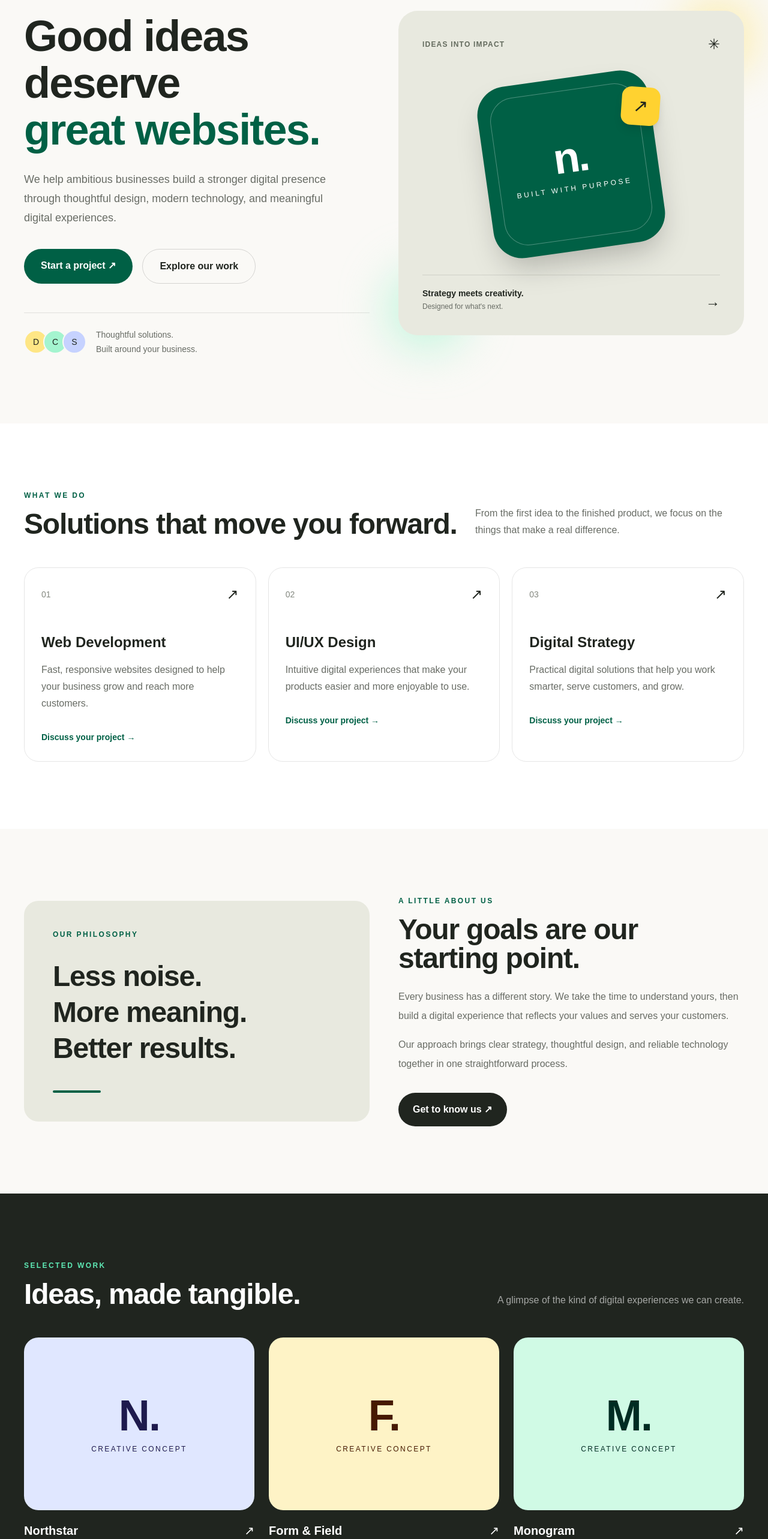
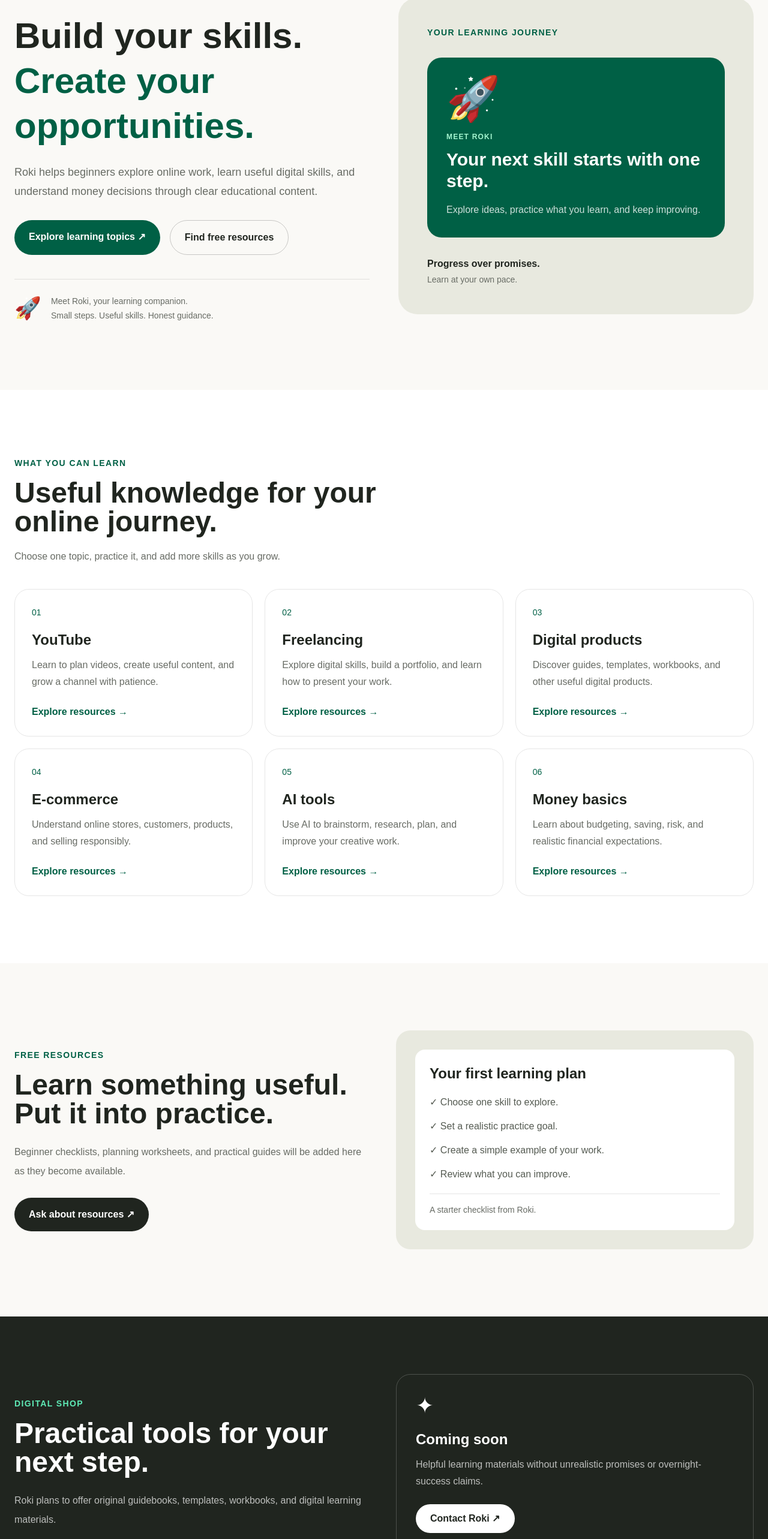
Before and after one commit to hasenmusema34-a11y/north-studio, a Next.js app: page / in a window 1280 px wide. Shown: the part 215-2781 px from the top of the page at 60% size. Built offline with nearby package versions, Linux system fonts and the light colour scheme.

Commit message:
Replace North Studio homepage with Roki

```diff
--- a/app/page.tsx
+++ b/app/page.tsx
@@ -1,326 +1,161 @@
+
 import ContactForm from "./ContactForm";
-const services = [
-  {
-    number: "01",
-    title: "Web Development",
-    description:
-      "Fast, responsive websites designed to help your business grow and reach more customers.",
-  },
-  {
-    number: "02",
-    title: "UI/UX Design",
-    description:
-      "Intuitive digital experiences that make your products easier and more enjoyable to use.",
-  },
-  {
-    number: "03",
-    title: "Digital Strategy",
-    description:
-      "Practical digital solutions that help you work smarter, serve customers, and grow.",
-  },
-];
 
-const projects = [
-  {
-    number: "01",
-    name: "Northstar",
-    type: "Brand & digital experience",
-    style: "bg-indigo-100 text-indigo-950",
-    symbol: "N.",
-  },
-  {
-    number: "02",
-    name: "Form & Field",
-    type: "E-commerce concept",
-    style: "bg-amber-100 text-amber-950",
-    symbol: "F.",
-  },
-  {
-    number: "03",
-    name: "Monogram",
-    type: "Business website concept",
-    style: "bg-emerald-100 text-emerald-950",
-    symbol: "M.",
-  },
+const topics = [
+  { title: "YouTube", text: "Learn to plan videos, create useful content, and grow a channel with patience." },
+  { title: "Freelancing", text: "Explore digital skills, build a portfolio, and learn how to present your work." },
+  { title: "Digital products", text: "Discover guides, templates, workbooks, and other useful digital products." },
+  { title: "E-commerce", text: "Understand online stores, customers, products, and selling responsibly." },
+  { title: "AI tools", text: "Use AI to brainstorm, research, plan, and improve your creative work." },
+  { title: "Money basics", text: "Learn about budgeting, saving, risk, and realistic financial expectations." },
 ];
 
 export default function Home() {
   return (
     <main className="min-h-screen bg-[#faf9f6] text-[#20251f]">
-      <header className="sticky top-0 z-50 border-b border-black/5 bg-[#faf9f6]/95 backdrop-blur">
-        <nav className="mx-auto flex max-w-7xl items-center justify-between px-6 py-5 lg:px-10">
-          <a href="#" className="text-2xl font-black tracking-tight">
-            north<span className="text-emerald-700">.</span>
-          </a>
-
-          <div className="hidden items-center gap-8 text-sm font-medium md:flex">
-            <a href="#services" className="hover:text-emerald-700">Services</a>
-            <a href="#about" className="hover:text-emerald-700">About</a>
-            <a href="#work" className="hover:text-emerald-700">Our work</a>
-            <a href="#contact" className="hover:text-emerald-700">Contact</a>
+      <header className="sticky top-0 z-50 border-b border-black/10 bg-[#faf9f6]/95">
+        <nav className="mx-auto flex max-w-7xl items-center justify-between px-6 py-5">
+          <a href="#home" className="text-3xl font-black">roki<span className="text-emerald-700">.</span></a>
+          <div className="hidden gap-6 text-sm font-medium md:flex">
+            <a href="#learn">Learn</a>
+            <a href="#resources">Free resources</a>
+            <a href="#shop">Digital shop</a>
+            <a href="#about">About</a>
+            <a href="#contact">Contact</a>
           </div>
-
-          <a
-            href="#contact"
-            className="rounded-full bg-[#20251f] px-5 py-3 text-sm font-semibold text-white transition hover:bg-emerald-800"
-          >
-            Let&apos;s talk ↗
-          </a>
+          <a href="#learn" className="rounded-full bg-[#20251f] px-5 py-3 text-sm font-semibold text-white">Start learning ↗</a>
         </nav>
       </header>
 
-      <section className="mx-auto grid max-w-7xl items-center gap-12 px-6 py-20 md:py-28 lg:grid-cols-2 lg:px-10">
+      <section id="home" className="mx-auto grid max-w-7xl items-center gap-12 px-6 py-20 md:grid-cols-2 md:py-28">
         <div>
-          <p className="mb-6 flex items-center gap-2 text-xs font-bold uppercase tracking-[0.2em] text-emerald-800">
-            <span className="h-2 w-2 rounded-full bg-emerald-600" />
-            Independent digital studio
-          </p>
-
-          <h1 className="max-w-2xl text-5xl font-semibold leading-[1.08] tracking-tight sm:text-6xl lg:text-7xl">
-            Good ideas deserve
-            <span className="block text-emerald-800">great websites.</span>
-          </h1>
-
-          <p className="mt-7 max-w-lg text-lg leading-8 text-[#686c65]">
-            We help ambitious businesses build a stronger digital presence
-            through thoughtful design, modern technology, and meaningful
-            digital experiences.
-          </p>
-
-          <div className="mt-9 flex flex-wrap gap-4">
-            <a
-              href="#contact"
-              className="rounded-full bg-emerald-800 px-7 py-4 font-semibold text-white transition hover:bg-emerald-900"
-            >
-              Start a project ↗
-            </a>
-            <a
-              href="#work"
-              className="rounded-full border border-black/15 px-7 py-4 font-semibold transition hover:bg-white"
-            >
-              Explore our work
-            </a>
+          <p className="mb-5 text-sm font-bold uppercase tracking-widest text-emerald-800">Practical learning for beginners</p>
+          <h1 className="text-5xl font-semibold leading-tight sm:text-6xl">Build your skills.<span className="block text-emerald-800">Create your opportunities.</span></h1>
+          <p className="mt-6 max-w-xl text-lg leading-8 text-[#686c65]">Roki helps beginners explore online work, learn useful digital skills, and understand money decisions through clear educational content.</p>
+          <div className="mt-8 flex flex-wrap gap-4">
+            <a href="#learn" className="rounded-full bg-emerald-800 px-6 py-4 font-semibold text-white">Explore learning topics ↗</a>
+            <a href="#resources" className="rounded-full border border-black/20 px-6 py-4 font-semibold">Find free resources</a>
           </div>
-
-          <div className="mt-12 flex items-center gap-4 border-t border-black/10 pt-6">
-            <div className="flex -space-x-2">
-              <span className="flex h-10 w-10 items-center justify-center rounded-full border-2 border-[#faf9f6] bg-amber-200 text-sm">D</span>
-              <span className="flex h-10 w-10 items-center justify-center rounded-full border-2 border-[#faf9f6] bg-emerald-200 text-sm">C</span>
-              <span className="flex h-10 w-10 items-center justify-center rounded-full border-2 border-[#faf9f6] bg-indigo-200 text-sm">S</span>
-            </div>
-            <p className="text-sm leading-6 text-[#686c65]">
-              Thoughtful solutions.
-              <br />
-              Built around your business.
-            </p>
+          <div className="mt-10 flex items-center gap-4 border-t border-black/10 pt-6">
+            <span className="text-4xl">🚀</span>
+            <p className="text-sm leading-6 text-[#686c65]">Meet Roki, your learning companion.<br />Small steps. Useful skills. Honest guidance.</p>
           </div>
         </div>
-
-        <div className="relative mx-auto w-full max-w-xl">
-          <div className="absolute -right-3 -top-3 h-28 w-28 rounded-full bg-amber-200/80 blur-2xl" />
-          <div className="absolute -bottom-5 -left-4 h-32 w-32 rounded-full bg-emerald-200/70 blur-2xl" />
-
-          <div className="relative overflow-hidden rounded-[2rem] bg-[#e8e9df] p-6 sm:p-10">
-            <div className="flex items-center justify-between">
-              <span className="text-xs font-bold uppercase tracking-widest text-[#646b5e]">
-                Ideas into impact
-              </span>
-              <span className="text-2xl">✳</span>
-            </div>
-
-            <div className="my-10 flex min-h-64 items-center justify-center">
-              <div className="relative flex h-64 w-64 rotate-[-8deg] items-center justify-center rounded-[3rem] bg-emerald-800 shadow-2xl sm:h-72 sm:w-72">
-                <div className="absolute inset-5 rounded-[2.5rem] border border-white/30" />
-                <div className="text-center text-white">
-                  <div className="text-7xl font-black tracking-tighter">n.</div>
-                  <div className="mt-2 text-xs uppercase tracking-[0.3em]">
-                    Built with purpose
-                  </div>
-                </div>
-                <div className="absolute -right-4 top-8 flex h-16 w-16 rotate-12 items-center justify-center rounded-2xl bg-amber-300 text-3xl shadow-lg">
-                  ↗
-                </div>
-              </div>
-            </div>
-
-            <div className="flex items-end justify-between border-t border-black/10 pt-5">
-              <div>
-                <p className="text-sm font-semibold">Strategy meets creativity.</p>
-                <p className="mt-1 text-xs text-[#686c65]">Designed for what&apos;s next.</p>
-              </div>
-              <span className="text-2xl">→</span>
-            </div>
+        <div className="rounded-[2rem] bg-[#e8e9df] p-8 sm:p-12">
+          <p className="text-sm font-bold uppercase tracking-widest text-emerald-800">Your learning journey</p>
+          <div className="my-8 rounded-3xl bg-emerald-800 p-8 text-white">
+            <span className="text-7xl">🚀</span>
+            <p className="mt-5 text-xs font-bold uppercase tracking-widest text-emerald-200">Meet Roki</p>
+            <h2 className="mt-3 text-3xl font-semibold">Your next skill starts with one step.</h2>
+            <p className="mt-4 leading-7 text-white/80">Explore ideas, practice what you learn, and keep improving.</p>
           </div>
+          <p className="font-semibold">Progress over promises.</p>
+          <p className="mt-1 text-sm text-[#686c65]">Learn at your own pace.</p>
         </div>
       </section>
 
-      <section id="services" className="bg-white py-20 md:py-28">
-        <div className="mx-auto max-w-7xl px-6 lg:px-10">
-          <div className="mb-12 flex flex-col justify-between gap-5 md:flex-row md:items-end">
-            <div>
-              <p className="text-xs font-bold uppercase tracking-[0.2em] text-emerald-800">What we do</p>
-              <h2 className="mt-4 text-4xl font-semibold tracking-tight sm:text-5xl">
-                Solutions that move you forward.
-              </h2>
-            </div>
-            <p className="max-w-md leading-7 text-[#686c65]">
-              From the first idea to the finished product, we focus on the
-              things that make a real difference.
-            </p>
-          </div>
-
-          <div className="grid gap-5 md:grid-cols-3">
-            {services.map((service) => (
-              <article
-                key={service.number}
-                className="group rounded-3xl border border-black/10 p-7 transition hover:-translate-y-1 hover:border-emerald-800/40 hover:shadow-xl"
-              >
-                <div className="flex items-center justify-between">
-                  <span className="text-sm text-[#858981]">{service.number}</span>
-                  <span className="text-2xl transition group-hover:translate-x-1">↗</span>
-                </div>
-                <h3 className="mt-12 text-2xl font-semibold">{service.title}</h3>
-                <p className="mt-4 leading-7 text-[#686c65]">
-                  {service.description}
-                </p>
-                <a href="#contact" className="mt-8 inline-block text-sm font-bold text-emerald-800">
-                  Discuss your project →
-                </a>
+      <section id="learn" className="bg-white px-6 py-20 md:py-28">
+        <div className="mx-auto max-w-7xl">
+          <p className="text-sm font-bold uppercase tracking-widest text-emerald-800">What you can learn</p>
+          <h2 className="mt-4 max-w-2xl text-4xl font-semibold sm:text-5xl">Useful knowledge for your online journey.</h2>
+          <p className="mt-5 max-w-xl leading-7 text-[#686c65]">Choose one topic, practice it, and add more skills as you grow.</p>
+          <div className="mt-10 grid gap-5 md:grid-cols-2 lg:grid-cols-3">
+            {topics.map((topic, index) => (
+              <article key={topic.title} className="rounded-3xl border border-black/10 p-7 transition hover:shadow-lg">
+                <p className="text-sm text-emerald-800">0{index + 1}</p>
+                <h3 className="mt-5 text-2xl font-semibold">{topic.title}</h3>
+                <p className="mt-3 leading-7 text-[#686c65]">{topic.text}</p>
+                <a href="#resources" className="mt-6 inline-block font-semibold text-emerald-800">Explore resources →</a>
               </article>
             ))}
           </div>
         </div>
       </section>
 
-      <section id="about" className="py-20 md:py-28">
-        <div className="mx-auto grid max-w-7xl gap-12 px-6 md:grid-cols-2 md:items-center lg:px-10">
-          <div className="rounded-3xl bg-[#e8e9df] p-8 sm:p-12">
-            <p className="text-xs font-bold uppercase tracking-[0.2em] text-emerald-800">Our philosophy</p>
-            <p className="mt-8 text-4xl font-semibold leading-tight tracking-tight sm:text-5xl">
-              Less noise.
-              <br />
-              More meaning.
-              <br />
-              Better results.
-            </p>
-            <div className="mt-10 h-1 w-20 rounded-full bg-emerald-800" />
+      <section id="resources" className="px-6 py-20 md:py-28">
+        <div className="mx-auto grid max-w-7xl gap-10 md:grid-cols-2 md:items-center">
+          <div>
+            <p className="text-sm font-bold uppercase tracking-widest text-emerald-800">Free resources</p>
+            <h2 className="mt-4 text-4xl font-semibold sm:text-5xl">Learn something useful. Put it into practice.</h2>
+            <p className="mt-6 leading-8 text-[#686c65]">Beginner checklists, planning worksheets, and practical guides will be added here as they become available.</p>
+            <a href="#contact" className="mt-7 inline-block rounded-full bg-[#20251f] px-6 py-4 font-semibold text-white">Ask about resources ↗</a>
           </div>
-
-          <div>
-            <p className="text-xs font-bold uppercase tracking-[0.2em] text-emerald-800">A little about us</p>
-            <h2 className="mt-4 text-4xl font-semibold tracking-tight sm:text-5xl">
-              Your goals are our starting point.
-            </h2>
-            <p className="mt-6 leading-8 text-[#686c65]">
-              Every business has a different story. We take the time to
-              understand yours, then build a digital experience that reflects
-              your values and serves your customers.
-            </p>
-            <p className="mt-4 leading-8 text-[#686c65]">
-              Our approach brings clear strategy, thoughtful design, and
-              reliable technology together in one straightforward process.
-            </p>
-            <a href="#contact" className="mt-8 inline-block rounded-full bg-[#20251f] px-6 py-4 font-semibold text-white hover:bg-emerald-800">
-              Get to know us ↗
-            </a>
+          <div className="rounded-3xl bg-[#e8e9df] p-8">
+            <div className="rounded-2xl bg-white p-6">
+              <h3 className="text-2xl font-semibold">Your first learning plan</h3>
+              <ul className="mt-5 space-y-4 text-[#555b52]">
+                <li>✓ Choose one skill to explore.</li>
+                <li>✓ Set a realistic practice goal.</li>
+                <li>✓ Create a simple example of your work.</li>
+                <li>✓ Review what you can improve.</li>
+              </ul>
+              <p className="mt-5 border-t border-black/10 pt-4 text-sm text-[#686c65]">A starter checklist from Roki.</p>
+            </div>
           </div>
         </div>
       </section>
 
-      <section id="work" className="bg-[#20251f] py-20 text-white md:py-28">
-        <div className="mx-auto max-w-7xl px-6 lg:px-10">
-          <p className="text-xs font-bold uppercase tracking-[0.2em] text-emerald-300">Selected work</p>
-          <div className="mt-4 flex flex-col justify-between gap-5 sm:flex-row sm:items-end">
-            <h2 className="text-4xl font-semibold tracking-tight sm:text-5xl">Ideas, made tangible.</h2>
-            <p className="max-w-md leading-7 text-white/60">
-              A glimpse of the kind of digital experiences we can create.
-            </p>
+      <section id="shop" className="bg-[#20251f] px-6 py-20 text-white md:py-24">
+        <div className="mx-auto grid max-w-7xl gap-10 md:grid-cols-2 md:items-center">
+          <div>
+            <p className="text-sm font-bold uppercase tracking-widest text-emerald-300">Digital shop</p>
+            <h2 className="mt-4 text-4xl font-semibold sm:text-5xl">Practical tools for your next step.</h2>
+            <p className="mt-6 leading-8 text-white/70">Roki plans to offer original guidebooks, templates, workbooks, and digital learning materials.</p>
           </div>
-
-          <div className="mt-12 grid gap-6 md:grid-cols-3">
-            {projects.map((project) => (
-              <article key={project.number}>
-                <div className={`flex aspect-[4/3] flex-col items-center justify-center rounded-3xl ${project.style}`}>
-                  <span className="text-7xl font-black tracking-tight">{project.symbol}</span>
-                  <span className="mt-3 text-xs uppercase tracking-[0.2em]">Creative concept</span>
-                </div>
-                <div className="mt-5 flex items-start justify-between gap-3">
-                  <div>
-                    <h3 className="text-xl font-semibold">{project.name}</h3>
-                    <p className="mt-1 text-sm text-white/60">{project.type}</p>
-                  </div>
-                  <span className="text-xl">↗</span>
-                </div>
-              </article>
-            ))}
+          <div className="rounded-3xl border border-white/20 p-8">
+            <span className="text-4xl">✦</span>
+            <h3 className="mt-5 text-2xl font-semibold">Coming soon</h3>
+            <p className="mt-3 leading-7 text-white/70">Helpful learning materials without unrealistic promises or overnight-success claims.</p>
+            <a href="#contact" className="mt-6 inline-block rounded-full bg-white px-6 py-3 font-semibold text-[#20251f]">Contact Roki ↗</a>
           </div>
-          <p className="mt-6 text-xs text-white/50">
-            These are illustrative portfolio concepts, not claims of completed client projects.
-          </p>
         </div>
       </section>
 
-      <section className="bg-white py-20 md:py-24">
-        <div className="mx-auto max-w-4xl px-6 text-center">
-          <span className="text-4xl text-emerald-800">“</span>
-          <h2 className="mt-4 text-3xl font-medium leading-relaxed tracking-tight sm:text-4xl">
-            Great digital experiences start with understanding people and
-            building around what matters to them.
-          </h2>
-          <p className="mt-6 text-sm text-[#686c65]">
-            Our approach to every project
-          </p>
+      <section id="about" className="bg-white px-6 py-20 md:py-28">
+        <div className="mx-auto grid max-w-7xl gap-10 md:grid-cols-2 md:items-center">
+          <div className="rounded-3xl bg-[#e8e9df] p-8 sm:p-12">
+            <p className="text-sm font-bold uppercase tracking-widest text-emerald-800">The Roki approach</p>
+            <p className="mt-8 text-4xl font-semibold leading-tight">Learn clearly.<br />Practice patiently.<br />Think critically.</p>
+          </div>
+          <div>
+            <p className="text-sm font-bold uppercase tracking-widest text-emerald-800">About Roki</p>
+            <h2 className="mt-4 text-4xl font-semibold">A more honest way to learn about online opportunities.</h2>
+            <p className="mt-6 leading-8 text-[#686c65]">Roki is an educational brand for beginners who want to understand digital skills and online work.</p>
+            <p className="mt-4 leading-8 text-[#686c65]">We focus on learning, realistic expectations, and responsible decisions. No method can guarantee income.</p>
+          </div>
         </div>
       </section>
 
+      <section className="bg-amber-50 px-6 py-12">
+        <div className="mx-auto max-w-5xl">
+          <p className="text-sm font-bold uppercase tracking-widest text-amber-900">A note about financial content</p>
+          <p className="mt-3 leading-7 text-amber-950/80">Roki provides education, not personalized financial advice. Online business outcomes vary. Be careful with anyone promising guaranteed income. Forex and other speculative activities can involve substantial losses.</p>
+        </div>
+      </section>
 
-<section id="contact" className="px-6 py-20 md:py-28 lg:px-10">
-  <div className="mx-auto max-w-7xl overflow-hidden rounded-[2rem] bg-emerald-800 px-7 py-14 text-white sm:px-12 md:py-20">
-    <div className="grid gap-12 md:grid-cols-2">
-      <div>
-        <p className="text-xs font-bold uppercase tracking-[0.2em] text-emerald-200">
-          Have a project in mind?
-        </p>
+      <section id="contact" className="px-6 py-20 md:py-28">
+        <div className="mx-auto max-w-7xl rounded-[2rem] bg-emerald-800 px-7 py-14 text-white sm:px-12">
+          <div className="grid gap-10 md:grid-cols-2">
+            <div>
+              <p className="text-sm font-bold uppercase tracking-widest text-emerald-200">Get in touch</p>
+              <h2 className="mt-5 text-4xl font-semibold sm:text-5xl">What would you like to learn next?</h2>
+              <p className="mt-6 leading-7 text-white/80">Send a question, suggest a topic, or share feedback about Roki.</p>
+              <p className="mt-8 border-t border-white/20 pt-5 text-sm text-white/80">Digital skills · Online work · AI tools · Money basics</p>
+            </div>
+            <div className="rounded-3xl bg-white p-6 text-[#20251f] sm:p-8">
+              <h3 className="text-2xl font-semibold">Send a message</h3>
+              <p className="mt-2 text-sm text-[#686c65]">Fields marked with * are required.</p>
+              <div className="mt-5"><ContactForm /></div>
+            </div>
+          </div>
+        </div>
+      </section>
 
-        <h2 className="mt-5 text-4xl font-semibold leading-tight tracking-tight sm:text-6xl">
-          Let&apos;s build something meaningful.
-        </h2>
-
-        <p className="mt-6 max-w-lg leading-7 text-white/80">
-          Tell us about your goals and what you want to achieve.
-          We&apos;ll help you explore the right solution.
-        </p>
-
-        <div className="mt-10 border-t border-white/20 pt-6">
-          <p className="text-sm text-white/70">Typical inquiries</p>
-          <p className="mt-2 font-medium">Websites · Design · Digital solutions</p>
-        </div>
-      </div>
-
-      <div className="rounded-3xl bg-white p-6 text-[#20251f] sm:p-8">
-        <h3 className="text-2xl font-semibold">Send us a message</h3>
-        <p className="mt-2 text-sm text-[#686c65]">
-          Fields marked with * are required.
-        </p>
-
-        <ContactForm />
-      </div>
-    </div>
-  </div>
-</section>
-
-
-      <footer className="border-t border-black/10 bg-[#faf9f6]">
-        <div className="mx-auto flex max-w-7xl flex-col gap-5 px-6 py-8 sm:flex-row sm:items-center sm:justify-between lg:px-10">
-          <a href="#" className="text-xl font-black tracking-tight">
-            north<span className="text-emerald-700">.</span>
-          </a>
-          <p className="text-sm text-[#686c65]">
-            © 2026 North Studio. All rights reserved.
-          </p>
-          <a href="#contact" className="text-sm font-medium hover:text-emerald-800">
-            Get in touch ↗
-          </a>
+      <footer className="border-t border-black/10 px-6 py-8">
+        <div className="mx-auto flex max-w-7xl flex-col gap-4 sm:flex-row sm:items-center sm:justify-between">
+          <a href="#home" className="text-xl font-black">roki<span className="text-emerald-700">.</span></a>
+          <p className="text-sm text-[#686c65]">© 2026 Roki. Educational content for learning and exploration.</p>
+          <a href="#contact" className="text-sm font-medium">Contact Roki ↗</a>
         </div>
       </footer>
     </main>
```
